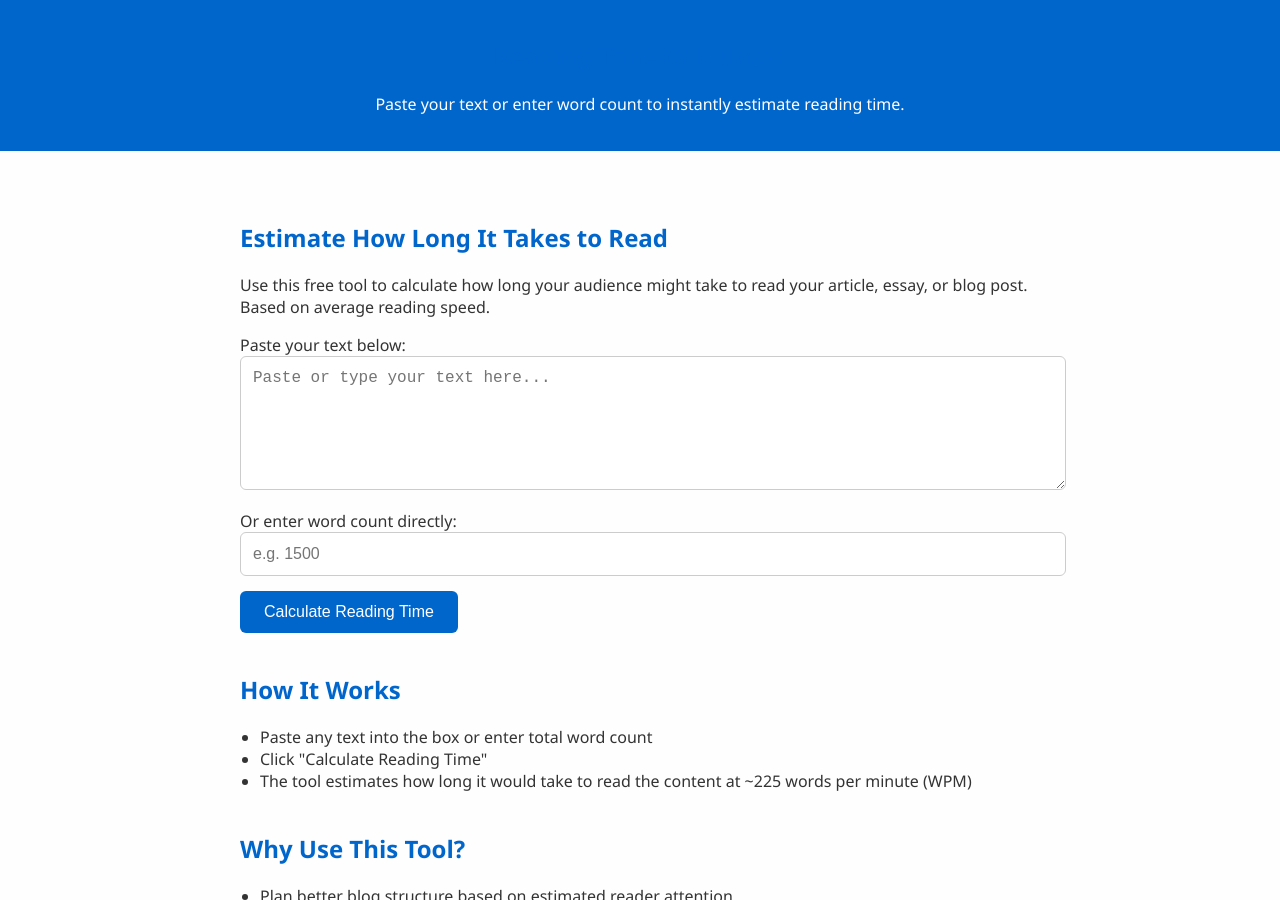
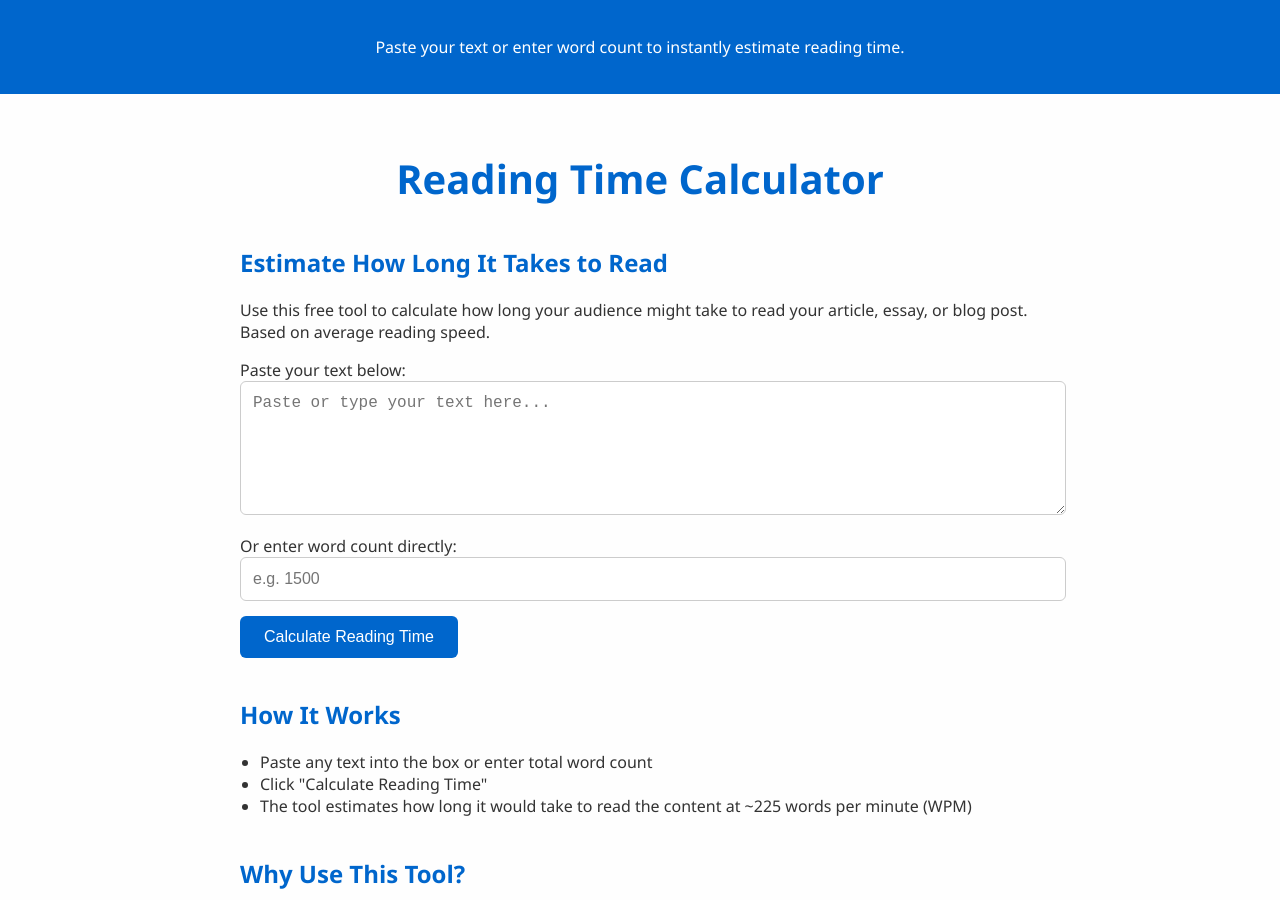
Before and after one commit to freetools4u/freetools4u-site, a Jekyll site: the page reading-time-calculator.html, which Jekyll copies as it is, in a window 1280 px wide and 900 px high. Built offline with Jekyll 4.4.1, drawn with Linux system fonts in a browser that asks for light colours.

Commit message:
Update reading-time-calculator.html

```diff
--- a/reading-time-calculator.html
+++ b/reading-time-calculator.html
@@ -135,11 +135,13 @@
 <body>
 
 <header>
-  <h2>Reading Time Calculator</h2>
   <p>Paste your text or enter word count to instantly estimate reading time.</p>
 </header>
 
 <main>
+  <h1 style="font-size: 2.5rem; text-align: center; color: #0066cc; margin-bottom: 1rem;">
+    Reading Time Calculator
+  </h1>
   <section>
     <h2>Estimate How Long It Takes to Read</h2>
     <p>Use this free tool to calculate how long your audience might take to read your article, essay, or blog post. Based on average reading speed.</p>
```
